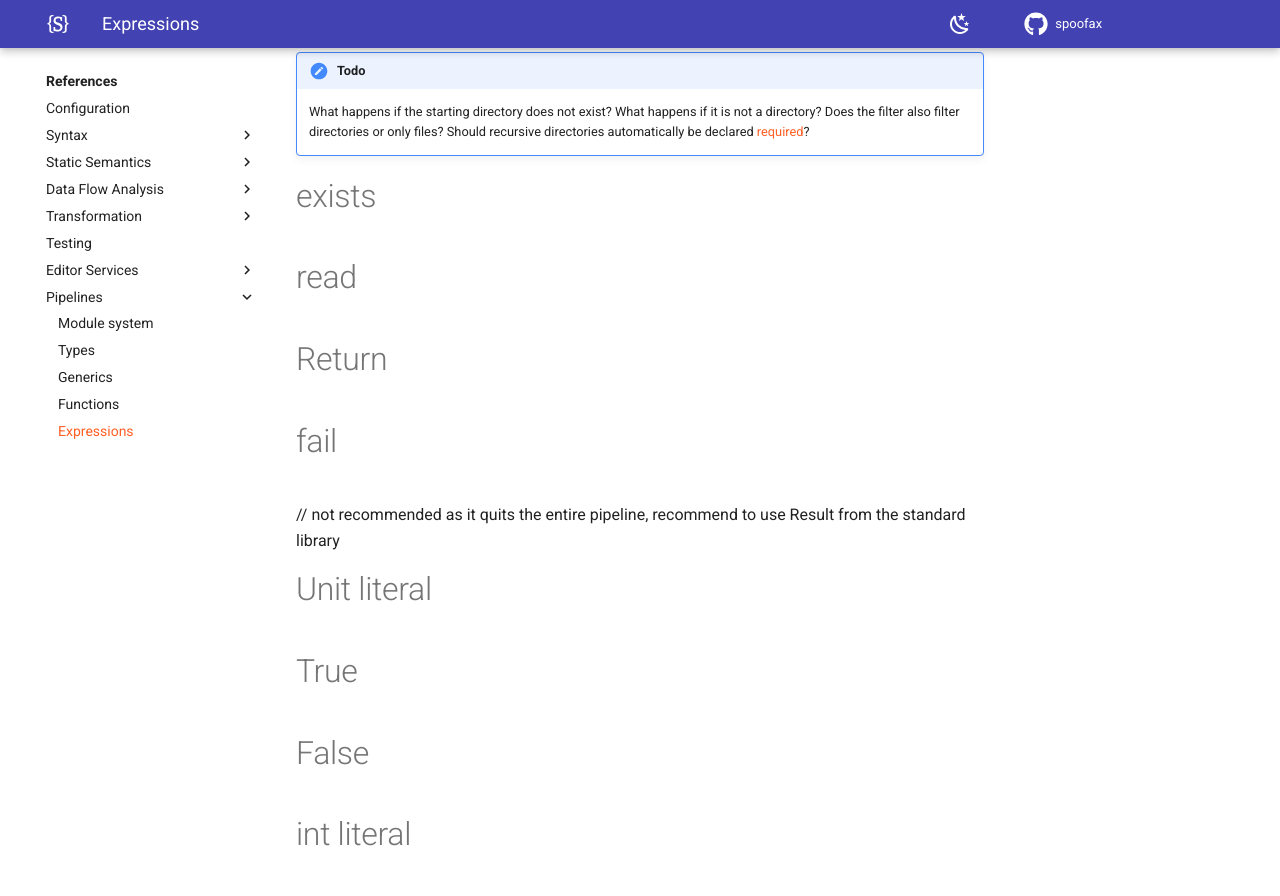
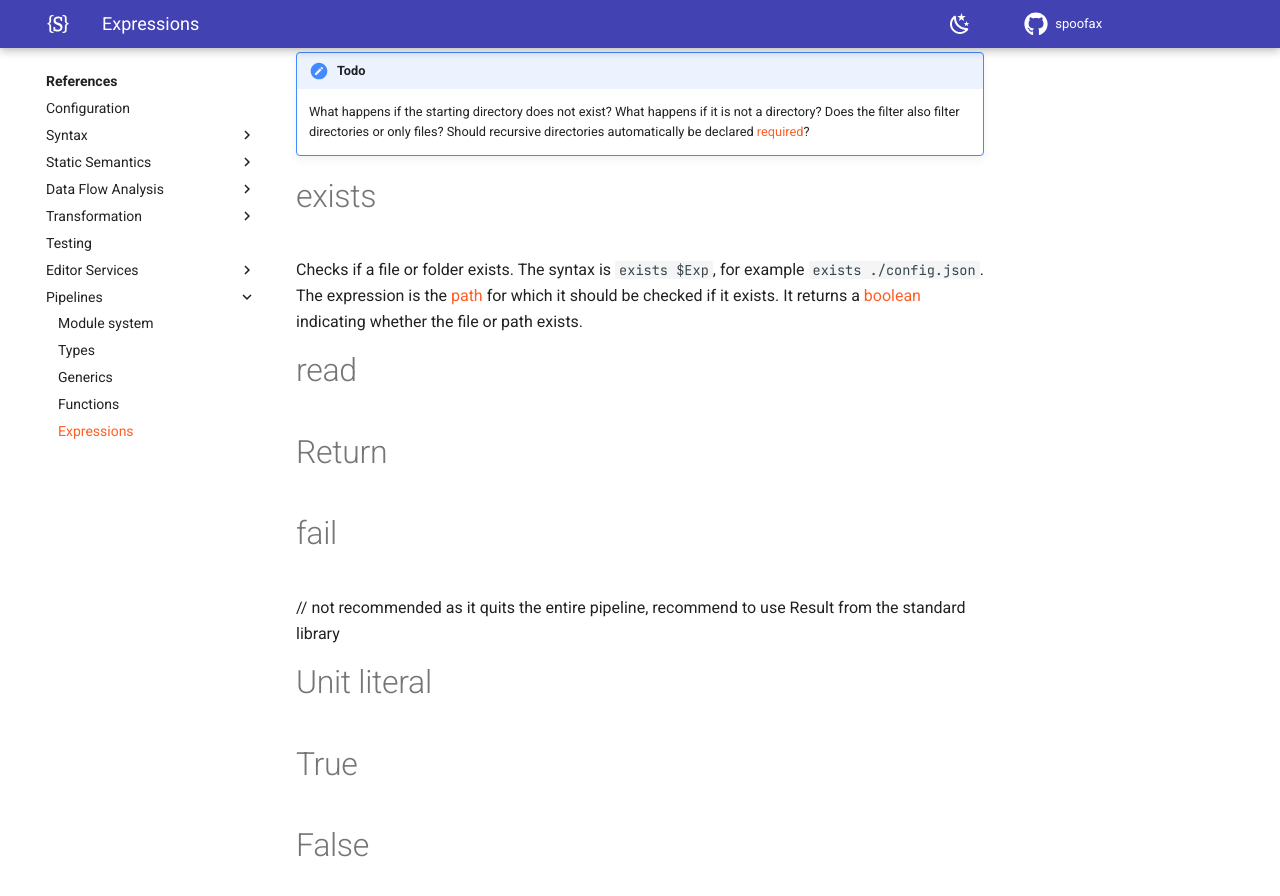
Before and after one commit to pdmosses/metaborg.github.io, an MkDocs documentation site: the page built from docs/references/pipelines/expressions.md, in a window 1280 px wide and 900 px high, scrolled down 8964 px. Shown: the top 896 px of the window. Built offline with MkDocs 1.6.1 and Material for MkDocs 9.7.7, drawn with Linux system fonts in a browser that asks for light colours; comment, search, counter and statistics services are not loaded.

Commit message:
Documentation for PIE exists expression

```diff
--- a/docs/references/pipelines/expressions.md
+++ b/docs/references/pipelines/expressions.md
@@ -481,6 +481,13 @@ A walk expression returns a [list](../types#list) of all the files in the given
 
 
 # exists
+
+Checks if a file or folder exists.
+The syntax is `exists $Exp`, for example `exists ./config.json`.
+The expression is the [path](../types#path) for which it should be checked if it exists.
+It returns a [boolean](../types#bool) indicating whether the file or path exists.
+
+
 # read
 
 # Return
```
